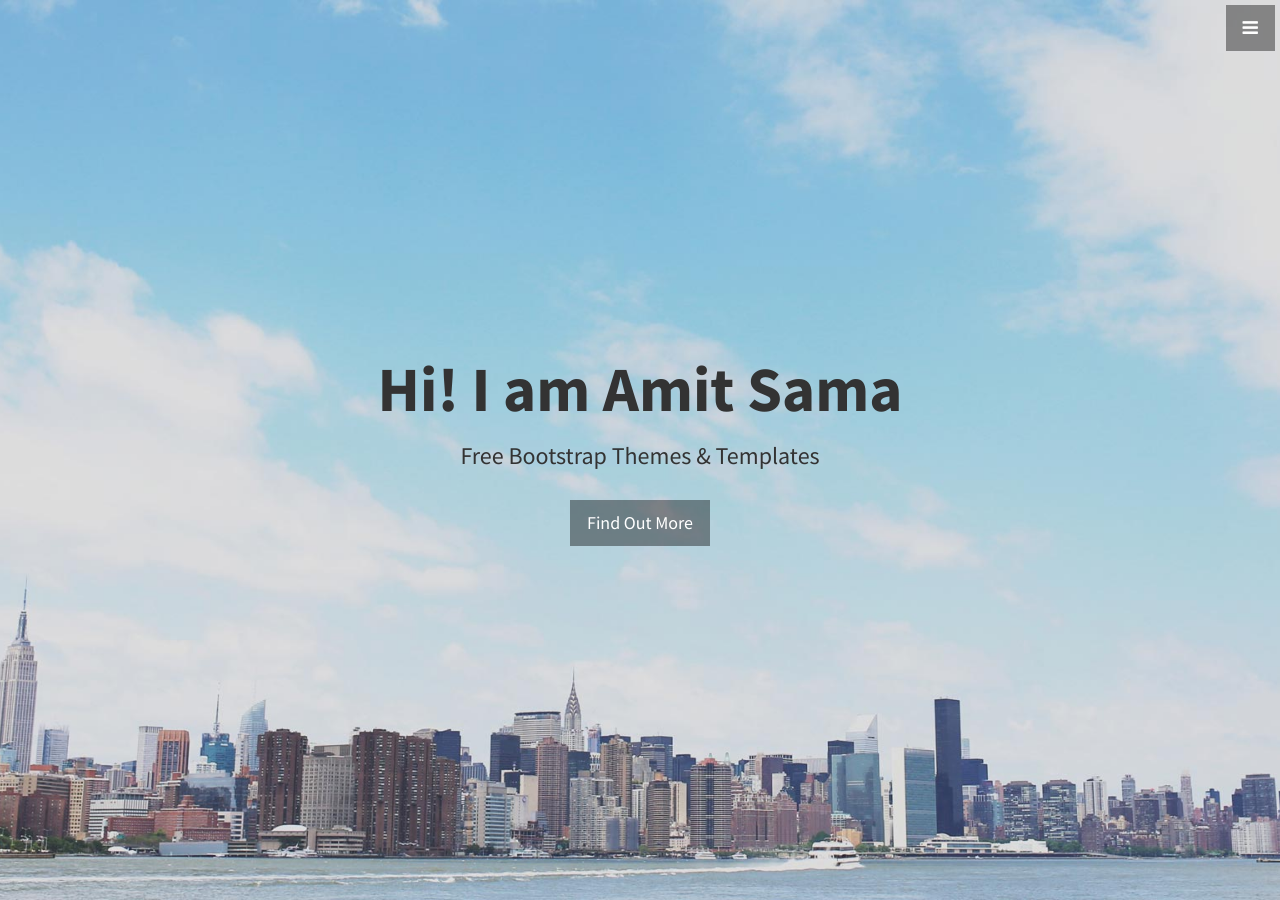
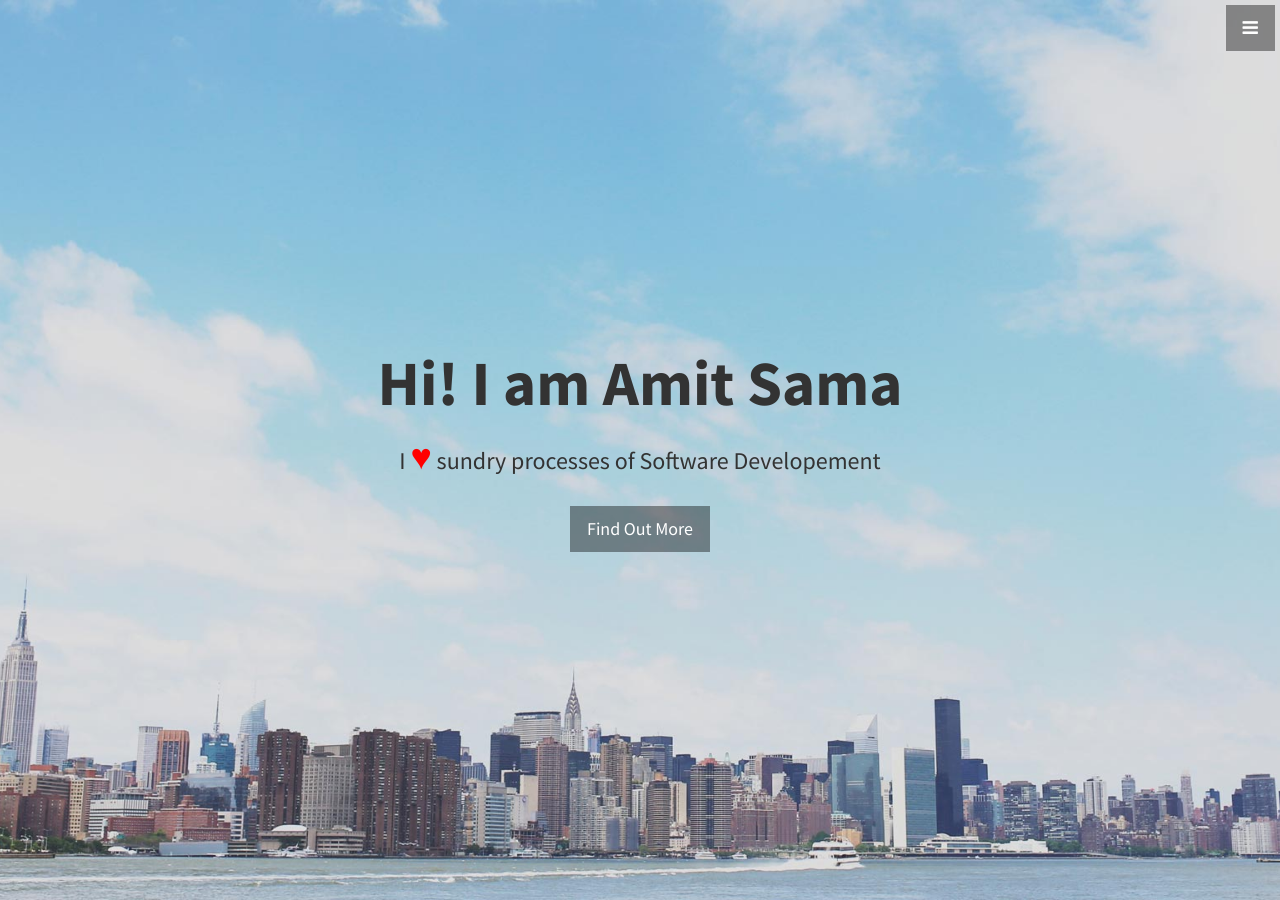
Before and after one commit to AmitSama/amitsama.github.io, a Jekyll site: the page built from index.html, in a window 1280 px wide and 900 px high. Built offline with Jekyll 4.4.1, drawn with Linux system fonts in a browser that asks for light colours.

Commit message:
header.html - added slogan

```diff
--- a/_includes/header.html
+++ b/_includes/header.html
@@ -1,7 +1,7 @@
 <header id="top" class="header">
   <div class="text-vertical-center">
     <h1>Hi! I am Amit Sama</h1>
-    <h3>Free Bootstrap Themes &amp; Templates</h3>
+    <h3>I <span style="font-size:150%;color:red;">&hearts;</span> sundry processes of Software Developement</h3>
     <br>
     <a href="#about" class="btn btn-dark btn-lg">Find Out More</a>
   </div>
```
